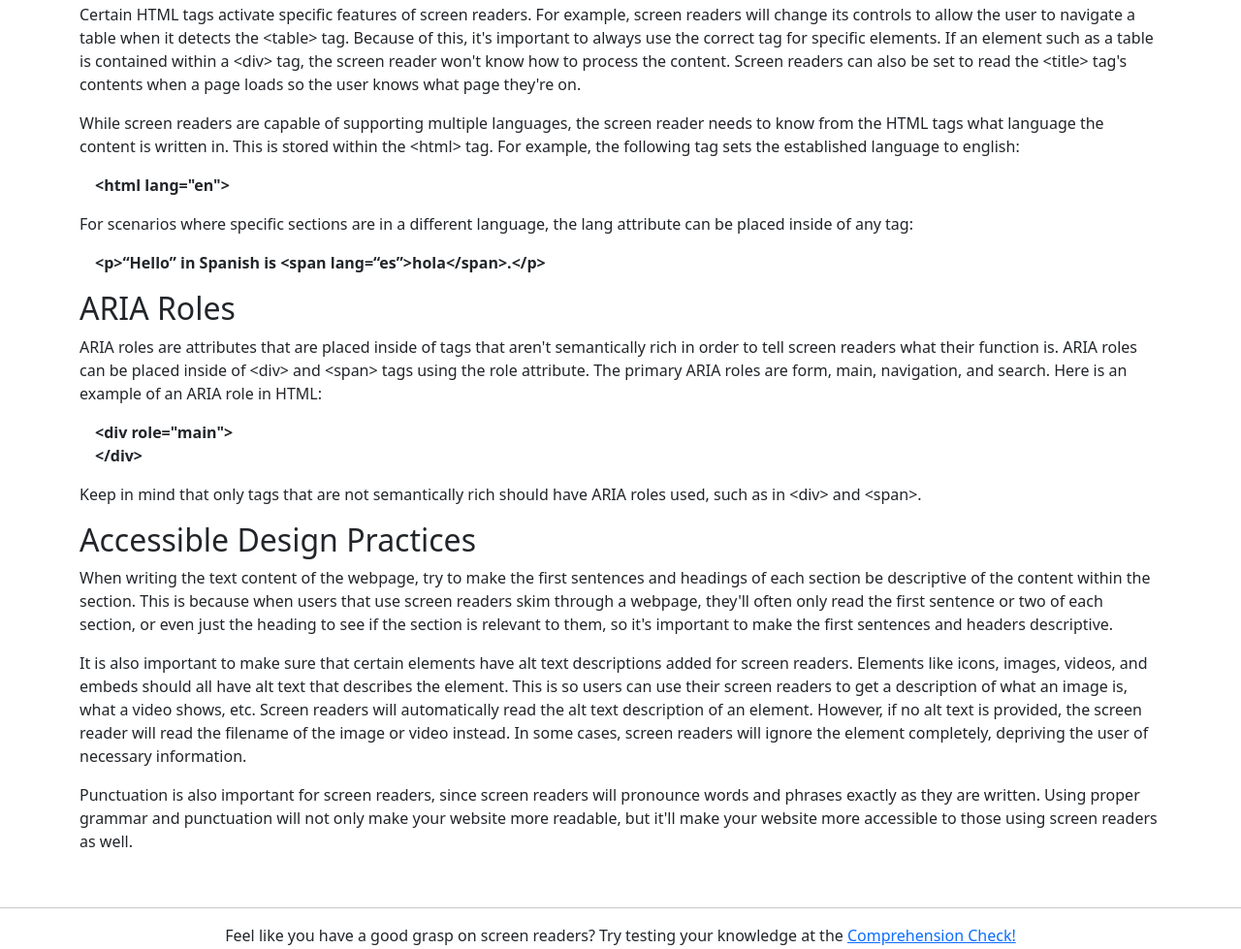
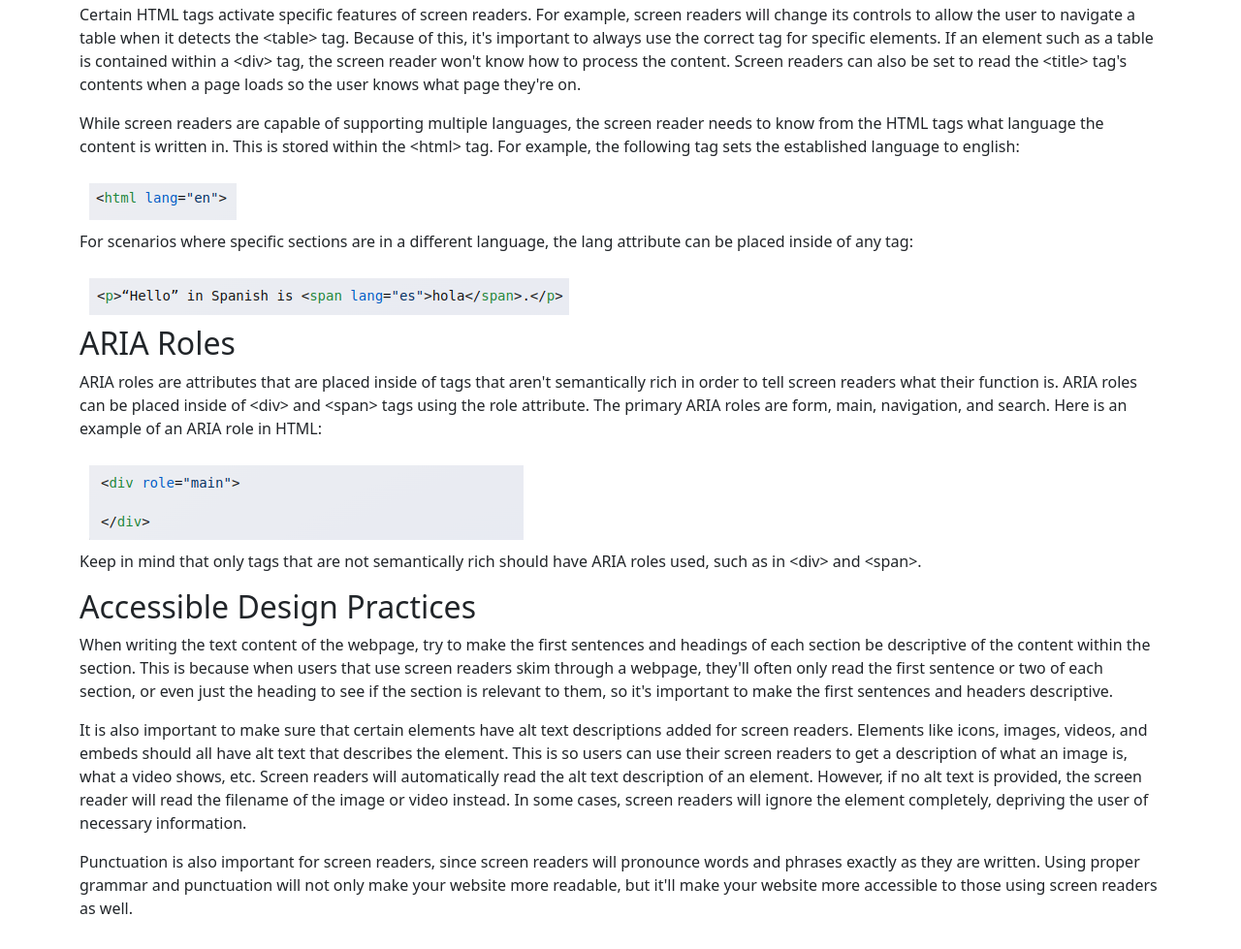
Before and after one commit to Miniture/HCI-Project, a plain HTML site: page tutorial.html in a window 1280 px wide. Shown: the part 1136-2115 px from the top of the page at 97% size. Drawn offline with nearby package versions, Linux system fonts and the light colour scheme.

Commit message:
Updated tutorial

```diff
--- a/tutorial.html
+++ b/tutorial.html
@@ -42,13 +42,13 @@
 		<p>There are many other reasons as to why it is important to use proper tags. Screen readers are able to jump between tags of the same type quickly to allow for easier navigation. For example, when a screen reader reaches a &lth2&gt heading, it'll allow the user to jump between every &lth2&gt heading on the page.</p>
 		<p>Certain HTML tags activate specific features of screen readers. For example, screen readers will change its controls to allow the user to navigate a table when it detects the &lttable&gt tag. Because of this, it's important to always use the correct tag for specific elements. If an element such as a table is contained within a &ltdiv&gt tag, the screen reader won't know how to process the content. Screen readers can also be set to read the &lttitle&gt tag's contents when a page loads so the user knows what page they're on.</p>
 		<p>While screen readers are capable of supporting multiple languages, the screen reader needs to know from the HTML tags what language the content is written in. This is stored within the &lthtml&gt tag. For example, the following tag sets the established language to english:</p>
-		<p><b>&emsp;&lthtml lang="en"&gt</b></p>
+		<img src="img/lang.png" class="example">
 		<p>For scenarios where specific sections are in a different language, the lang attribute can be placed inside of any tag:</p>
-		<p><b>&emsp;&ltp&gt“Hello” in Spanish is &ltspan lang=“es”&gthola&lt/span&gt.&lt/p&gt</b></p>
+		<img src="img/lang2.png" class="example">
 
 		<h2>ARIA Roles</h2>
 		<p>ARIA roles are attributes that are placed inside of tags that aren't semantically rich in order to tell screen readers what their function is. ARIA roles can be placed inside of &ltdiv&gt and &ltspan&gt tags using the role attribute. The primary ARIA roles are form, main, navigation, and search. Here is an example of an ARIA role in HTML:</p>
-		<p><b>&emsp;&ltdiv role="main"&gt<br>&emsp;&lt/div&gt</b></p>
+		<img src="img/ariarole.png" class="example">
 		<p>Keep in mind that only tags that are not semantically rich should have ARIA roles used, such as in &ltdiv&gt and &ltspan&gt.</p>
 
 		<h2>Accessible Design Practices</h2>
```
